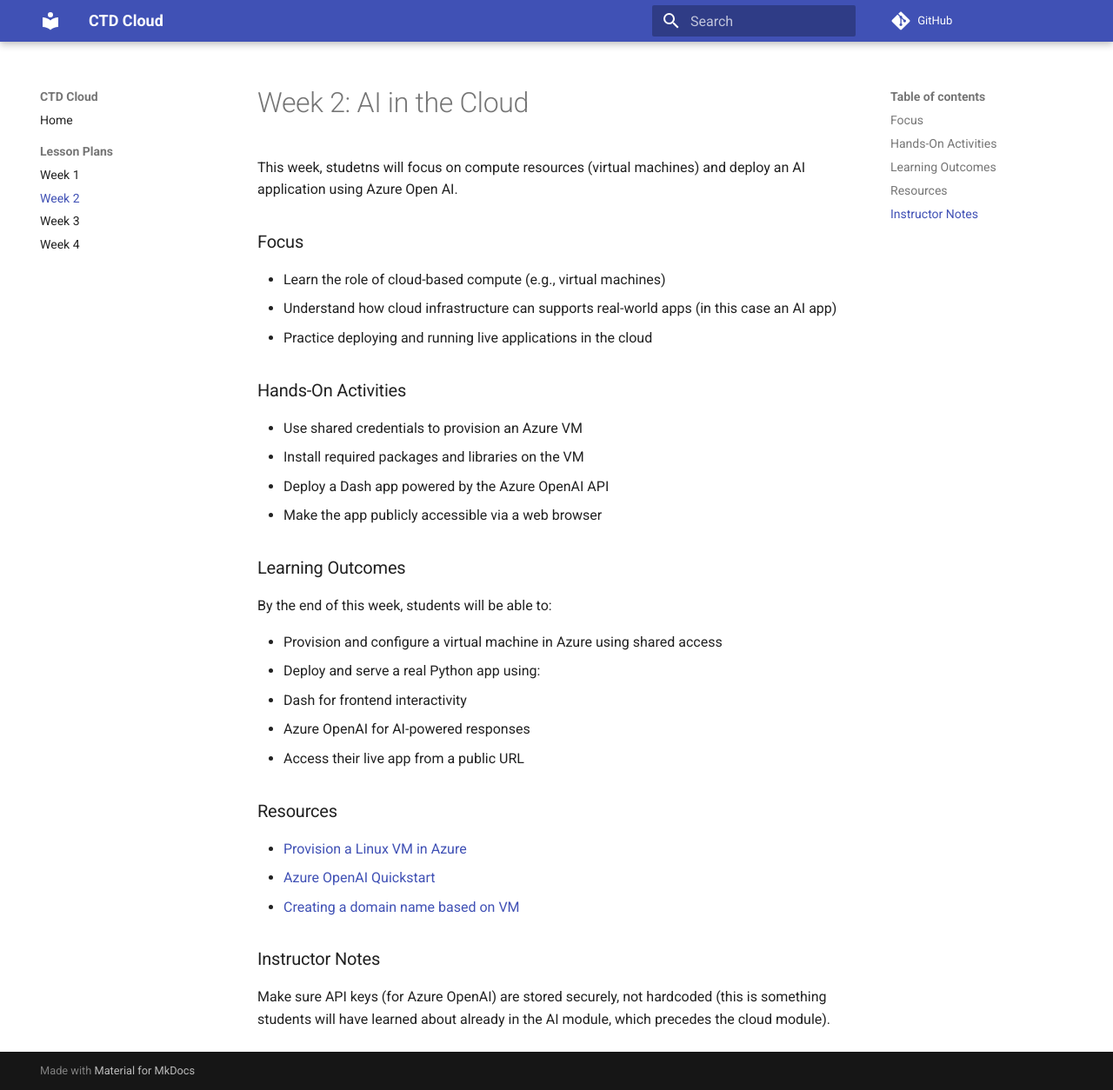
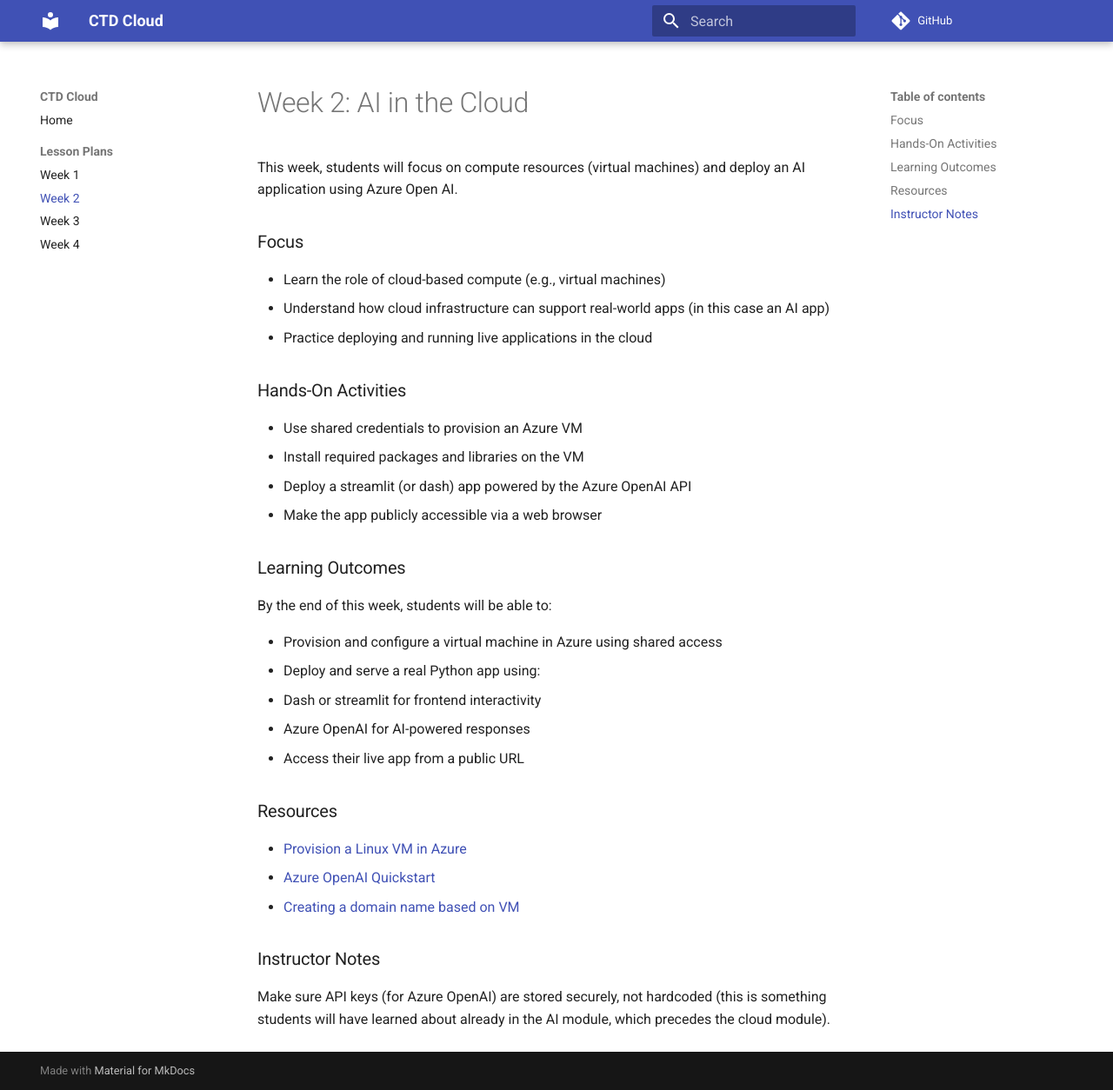
Before and after one commit to EricThomson/ctdcloud, an MkDocs documentation site: the page built from docs/week2.md, in a window 1280 px wide and 1254 px high. Shown: the whole window at 87% size. Built offline with MkDocs 1.6.1 and Material for MkDocs 9.7.7, drawn with Linux system fonts in a browser that asks for light colours; comment, search, counter and statistics services are not loaded.

Commit message:
updating docs for weeks 2 and 3

```diff
--- a/docs/week2.md
+++ b/docs/week2.md
@@ -1,15 +1,15 @@
 # Week 2: AI in the Cloud
-This week, studetns will focus on compute resources (virtual machines) and deploy an AI application using Azure Open AI.
+This week, students will focus on compute resources (virtual machines) and deploy an AI application using Azure Open AI.
 
 ### Focus
 - Learn the role of cloud-based compute (e.g., virtual machines)
-- Understand how cloud infrastructure can supports real-world apps (in this case an AI app)
+- Understand how cloud infrastructure can support real-world apps (in this case an AI app)
 - Practice deploying and running live applications in the cloud
 
 ### Hands-On Activities
 - Use shared credentials to provision an Azure VM
 - Install required packages and libraries on the VM
-- Deploy a Dash app powered by the Azure OpenAI API
+- Deploy a streamlit (or dash) app powered by the Azure OpenAI API
 - Make the app publicly accessible via a web browser
 
 ### Learning Outcomes
@@ -17,7 +17,7 @@ By the end of this week, students will be able to:
 
 - Provision and configure a virtual machine in Azure using shared access
 - Deploy and serve a real Python app using:
-  - Dash for frontend interactivity
+  - Dash or streamlit for frontend interactivity
   - Azure OpenAI for AI-powered responses
 - Access their live app from a public URL
 
```
Also changed, not shown: docs/week3.md (+3 -4 lines).
